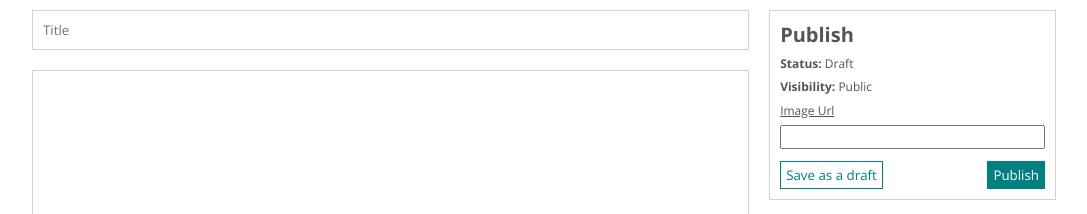
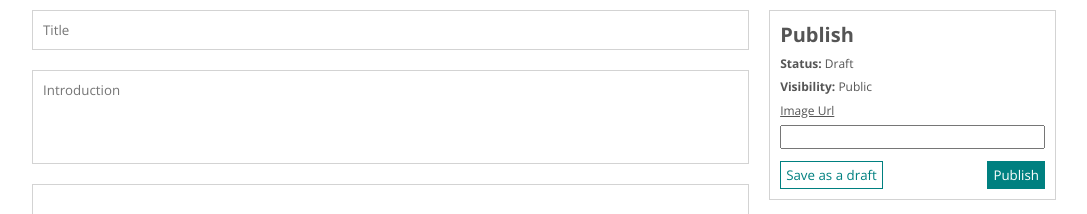
Before and after one commit to IvanYou98/blog-frontend, a React (Create React App) app: page /write in a window 1280 px wide. Shown: the part 155-369 px from the top of the page, without its empty margins (96-1183 px from the left). Built offline with nearby package versions, Linux system fonts and the light colour scheme.

Commit message:
add description field to post

```diff
--- a/src/pages/Home.jsx
+++ b/src/pages/Home.jsx
@@ -20,10 +20,6 @@ const Home = () => {
             .catch(err => setIsLoading(false))
     }, [cat])
 
-    const getText = (html) => {
-        const doc = new DOMParser().parseFromString(html, "text/html")
-        return doc.body.textContent
-    }
 
     return (
         <div className='home'>
@@ -38,7 +34,7 @@ const Home = () => {
                                     </div>
                                     <div className='content'>
                                         <h1>{post.title}</h1>
-                                        <div className='description'>{getText(post.desc)}</div>
+                                        <div className='description'>{post.intro}</div>
                                         <Link className='link' to={`/post/${post.id}`}>
                                             <button>Read More</button>
                                         </Link>
--- a/src/pages/Single.jsx
+++ b/src/pages/Single.jsx
@@ -71,6 +71,7 @@ const Single = () => {
                         </div>
                         <div>
                             <h2>{post.title}</h2>
+                            <h4 style={{ fontStyle: 'italic', marginTop: '20px' }}>{post.intro}</h4>
                             <ReactQuill
                                 className='editor'
                                 value={post.desc}
--- a/src/pages/Write.jsx
+++ b/src/pages/Write.jsx
@@ -36,6 +36,7 @@ const modules = {
 const Write = ({ props }) => {
     const navigate = useNavigate();
     const state = useLocation().state;
+    const [intro, setIntro] = useState(state?.intro || "");
     const [content, setContent] = useState(state?.desc || "");
     const [title, setTitle] = useState(state?.title || "");
     const [cat, setCat] = useState(state?.cat || "")
@@ -48,7 +49,8 @@ const Write = ({ props }) => {
         try {
             state
                 ? await axios.put(`${BACKEND_API}/post/${state.id}`, {
-                    title,
+                    title: title,
+                    intro: intro,
                     desc: content,
                     cat: cat,
                     img: img
@@ -58,7 +60,8 @@ const Write = ({ props }) => {
                     }
                 })
                 : await axios.post(`${BACKEND_API}/post/`, {
-                    title,
+                    title: title,
+                    intro: intro,
                     desc: content,
                     cat: cat,
                     img: img,
@@ -82,6 +85,12 @@ const Write = ({ props }) => {
                     value={title}
                     placeholder='Title'
                     onChange={e => setTitle(e.target.value)}
+                />
+                <textarea
+                    rows={4}
+                    value={intro}
+                    placeholder='Introduction'
+                    onChange={e => setIntro(e.target.value)}
                 />
                 <div className='editor-container'>
                     <ReactQuill
--- a/src/style.scss
+++ b/src/style.scss
@@ -1,6 +1,11 @@
 $lightGreen: #b9e7e7;
 
 input:focus {
+    outline: none;
+    background-color: none;
+}
+
+textarea:focus {
     outline: none;
     background-color: none;
 }
@@ -172,8 +177,8 @@ button {
                     font-size: 18px;
                     margin-bottom: 20px;
                     width: 100%;
+                    text-overflow: ellipsis;
                     overflow: hidden;
-                    text-overflow: ellipsis;
                     display: -webkit-box;
                     -webkit-line-clamp: 3; /* number of lines to show */
                             line-clamp: 3;
@@ -337,6 +342,12 @@ button {
           border: 1px solid lightgray;
         }
 
+        textarea {
+            padding: 10px;
+            border: 1px solid lightgray;
+            resize: none;
+        }
+
         .editor-container {
           height: 500px;
           border: 1px solid lightgray;
```
